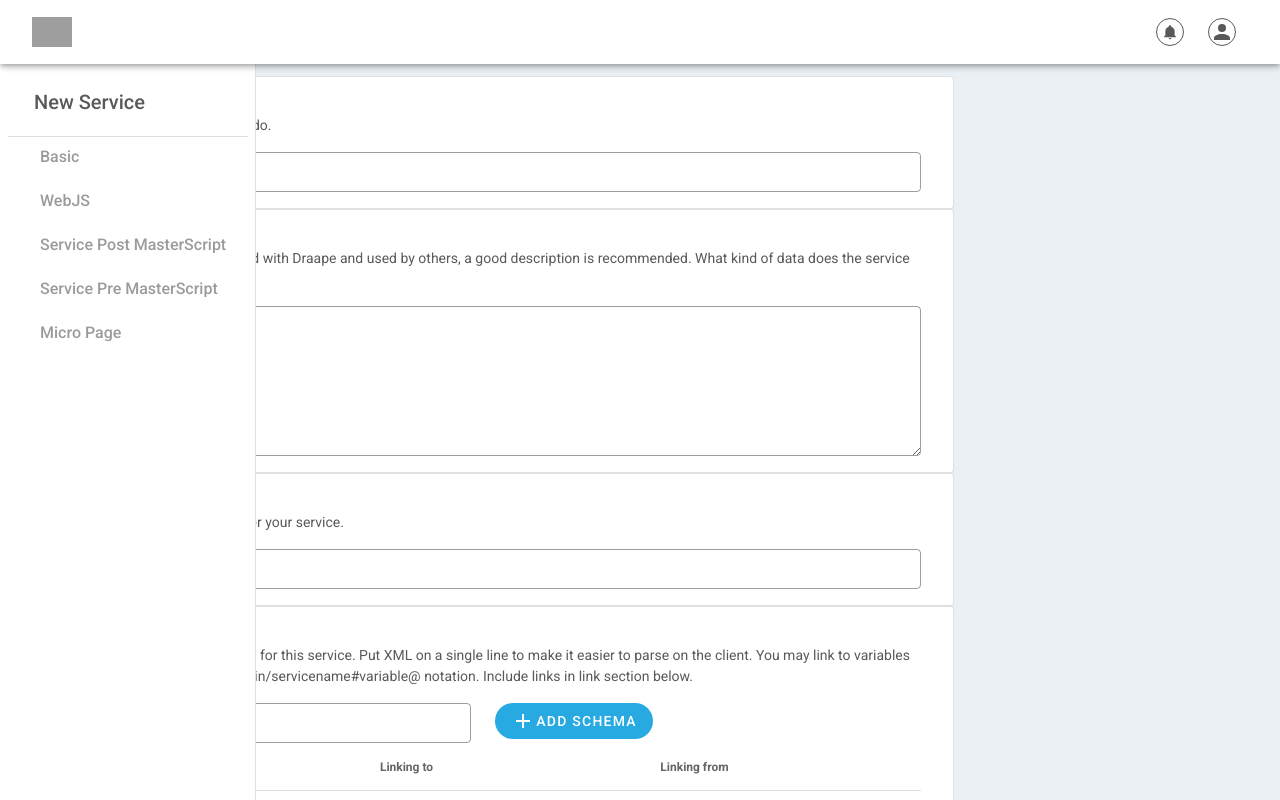
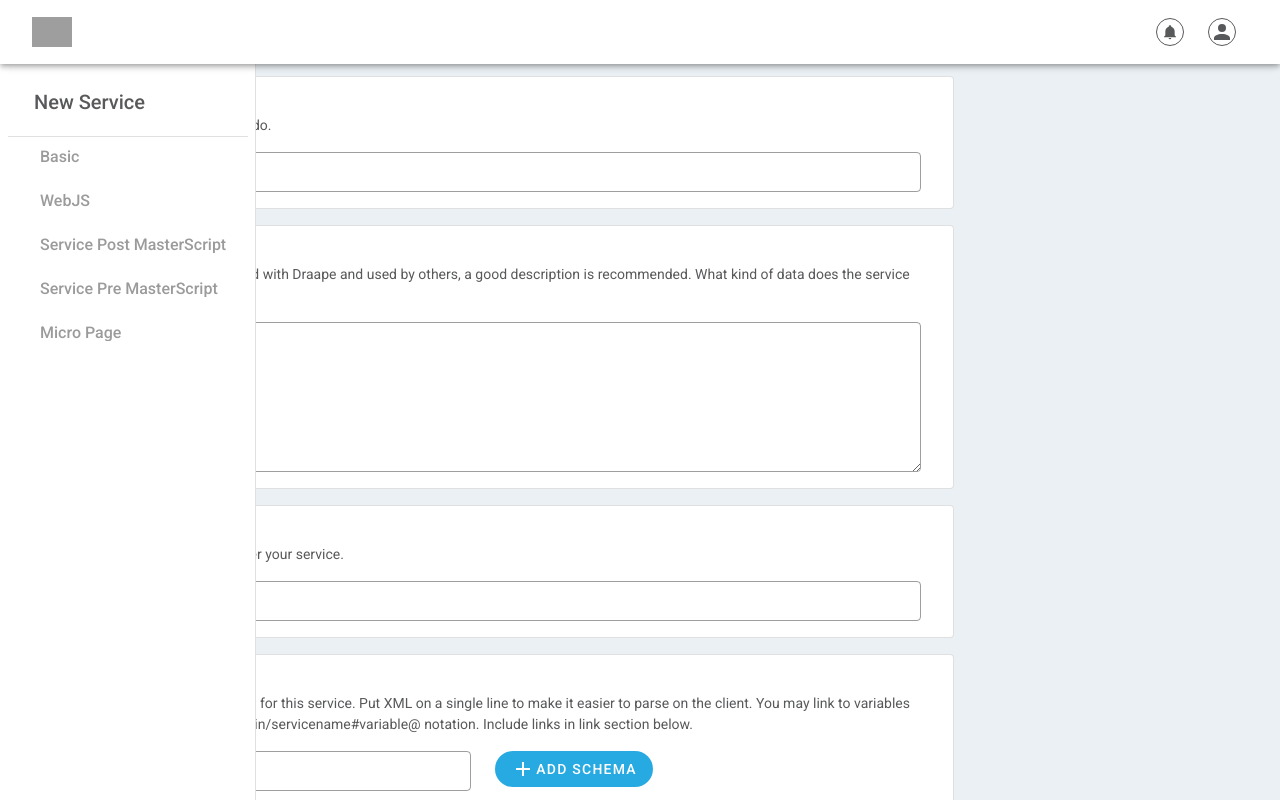
Before and after one commit to NornirAS/synx-domain-client, a Vue app: page /create-service in a window 1280 px wide. Shown: the top 800 px of the page. Built offline with nearby package versions, Linux system fonts and the light colour scheme; grey boxes are pictures that could not be loaded.

Commit message:
Add margin on new service page

```diff
--- a/src/components/service-forms/BasicForm.vue
+++ b/src/components/service-forms/BasicForm.vue
@@ -33,6 +33,7 @@ export default {
 
 <style>
 .v-card {
+  margin: 0 0 1em 0;
   padding: 0.5em 2em 1em 2em;
   width: 75%;
 }
```
